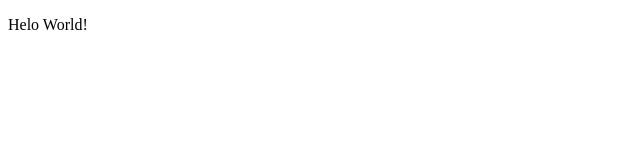
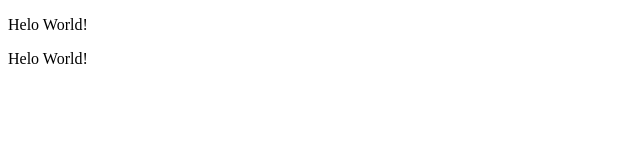
Before and after one commit to codingceo/ChoiSeungho, a plain HTML site: page index.html in a window 1280 px wide. Shown: the full height of the page, 0-640 px from the left. Drawn offline with Linux system fonts and the light colour scheme.

Commit message:
first commit

```diff
--- a/index.html
+++ b/index.html
@@ -10,6 +10,7 @@
 
 <body>
   <p>Helo World!</p>
+  <p>Helo World!</p>
 </body>
 
 </html>
```
